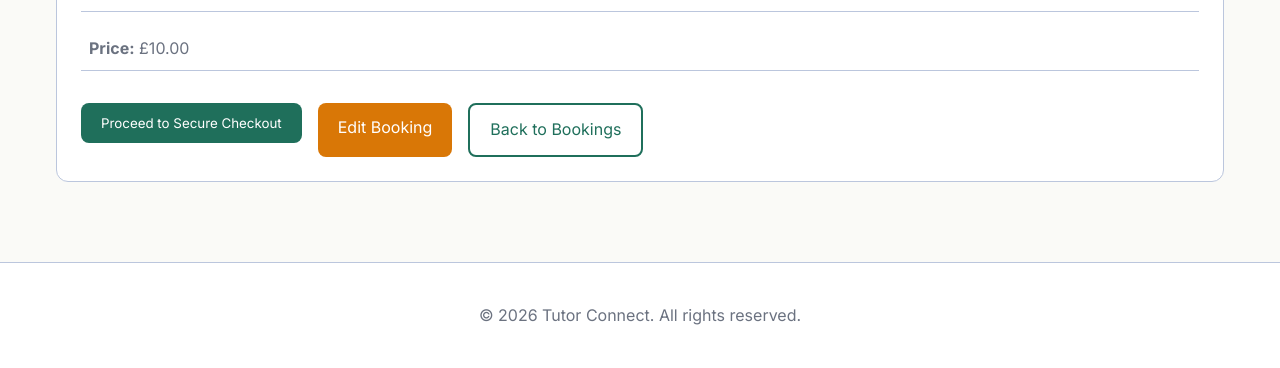
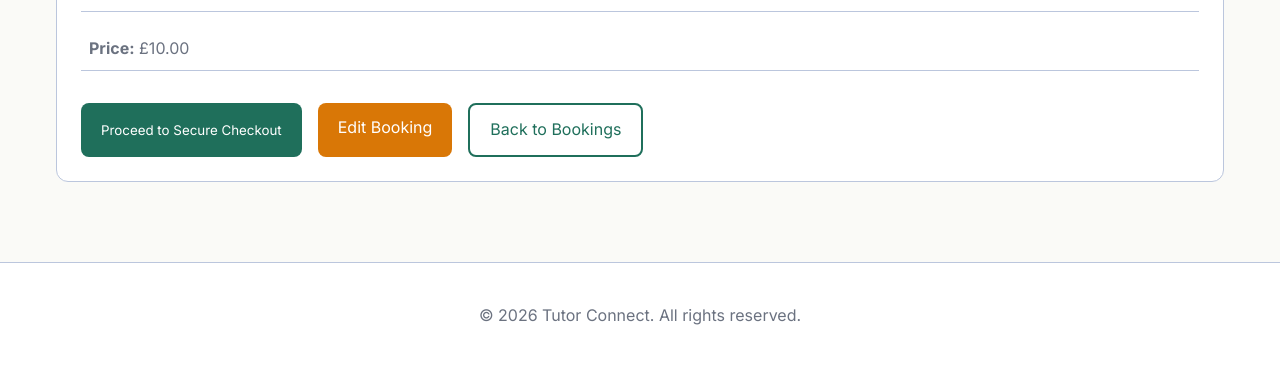
Before and after one commit to JamesBirchall-dev/MSP-4-Tutor-Connect, a Django app: page /checkout/booking/1/ in a window 1280 px wide. Shown: the part 555-923 px from the top of the page. Run offline with Django 5.2, Linux system fonts and the light colour scheme; a user stored in the database is signed in; tables that the repository leaves empty hold one stand-in row (values such as "Sample post").

Commit message:
Style - Checkout Review - Update template and css button styling for proceed to checkout button

```diff
--- a/static/css/style.css
+++ b/static/css/style.css
@@ -571,3 +571,8 @@ select:focus {
 .confirmation-card > p {
     color: var(--color-muted);
 }
+
+/* Form button alignment styling ensures in checkout review proceed to checkout is same size as cancel button */
+.button-form {
+    display: inline-flex;
+}
--- a/templates/checkout/checkout_review.html
+++ b/templates/checkout/checkout_review.html
@@ -17,12 +17,13 @@
                 <p><strong>Tutor:</strong> {{ booking.lesson_type.tutor.display_name }}</p>
                 <p><strong>Date:</strong> {{ booking.booking_date }}</p>
                 <p><strong>Time:</strong> {{ booking.booking_time }}</p>
-                <p><strong>Duration:</strong> {{ booking.lesson_type.duration }} minutes</p>
+                <p><strong>Duration:</strong> {{ booking.lesson_type.duration_minutes }} minutes</p>
                 <p><strong>Price:</strong> £{{ booking.lesson_type.price }}</p>
             </div>
             <!-- Button Row -->
         <div class="button-row">
             <form
+                class="button-form"
                 method="post"
                 action="{% url 'checkout:create_checkout_session' booking.pk %}"
             >
```
